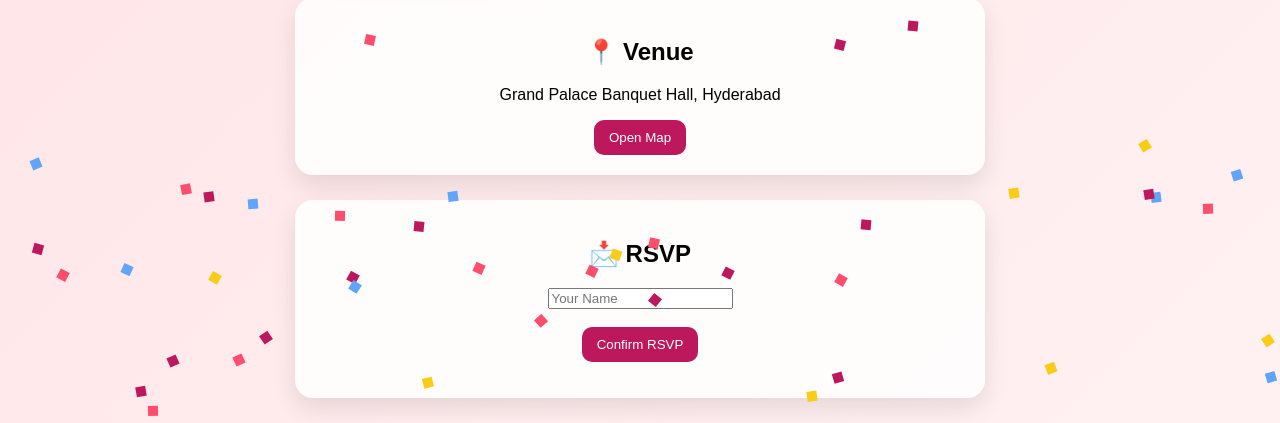
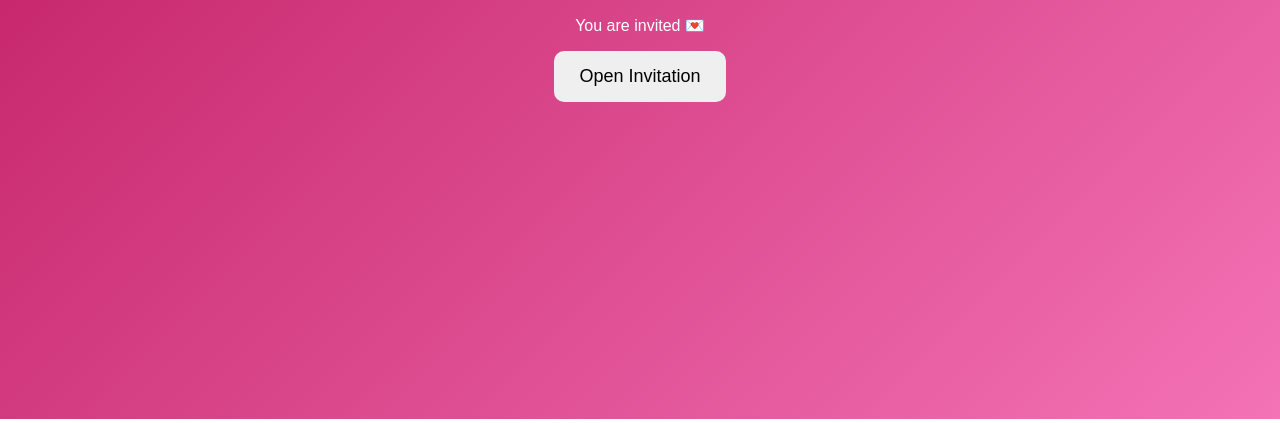
Before and after one commit to sagarsasala19-cyber/wedding-site, a plain HTML site: page index.html in a window 1280 px wide. Shown: the part 381-804 px from the top of the page. Drawn offline with Linux system fonts and the light colour scheme.

Commit message:
Revise wedding invitation HTML structure and styles

```diff
--- a/index.html
+++ b/index.html
@@ -1,161 +1,46 @@
 <!DOCTYPE html>
-<html lang="en">
+<html>
 <head>
-<meta charset="UTF-8">
 <meta name="viewport" content="width=device-width, initial-scale=1.0">
-<title>Aarav ❤️ Meera Wedding</title>
+<title>Wedding Invite</title>
 
 <style>
 body {
-  margin: 0;
+  margin:0;
+  display:flex;
+  justify-content:center;
+  align-items:center;
+  height:100vh;
+  background: linear-gradient(135deg,#be185d,#f472b6);
+  color:white;
   font-family: Arial;
-  background: linear-gradient(135deg, #ffe4e6, #fff1f2);
-  text-align: center;
-  overflow-x: hidden;
 }
 
-/* Loading screen */
-#loader {
-  position: fixed;
-  width: 100%;
-  height: 100%;
-  background: #be185d;
-  color: white;
-  display: flex;
-  justify-content: center;
-  align-items: center;
-  font-size: 1.5em;
-  z-index: 999;
+.box {
+  text-align:center;
 }
 
-/* Cards */
-.card {
-  background: rgba(255,255,255,0.85);
-  margin: 25px auto;
-  padding: 20px;
-  width: 90%;
-  max-width: 650px;
-  border-radius: 18px;
-  box-shadow: 0 10px 25px rgba(0,0,0,0.1);
-  opacity: 0;
-  transform: translateY(30px);
-  transition: 1s;
-}
-
-.card.show {
-  opacity: 1;
-  transform: translateY(0);
-}
-
-h1 { color: #be185d; }
-
-/* Buttons */
 button {
-  background: #be185d;
-  color: white;
-  border: none;
-  padding: 10px 15px;
-  border-radius: 10px;
-  cursor: pointer;
-}
-
-/* Confetti */
-.confetti {
-  position: fixed;
-  width: 10px;
-  height: 10px;
-  background: red;
-  top: -10px;
-  animation: fall 4s linear infinite;
-}
-
-@keyframes fall {
-  to { transform: translateY(100vh) rotate(360deg); }
+  padding:15px 25px;
+  border:none;
+  border-radius:10px;
+  font-size:18px;
+  cursor:pointer;
 }
 </style>
 </head>
 
 <body>
 
-<!-- LOADER -->
-<div id="loader">💍 Loading Wedding Experience...</div>
-
-<!-- CONTENT -->
-<div class="card">
+<div class="box">
   <h1>Aarav ❤️ Meera</h1>
-  <p>Wedding Celebration 💍</p>
-</div>
-
-<div class="card">
-  <h2>📅 May 6, 2026</h2>
-  <h3 id="countdown"></h3>
-</div>
-
-<div class="card">
-  <h2>📍 Venue</h2>
-  <p>Grand Palace Banquet Hall, Hyderabad</p>
-  <button onclick="openMap()">Open Map</button>
-</div>
-
-<div class="card">
-  <h2>📩 RSVP</h2>
-  <input id="name" placeholder="Your Name"><br><br>
-  <button onclick="sendRSVP()">Confirm RSVP</button>
-  <p id="msg"></p>
+  <p>You are invited 💌</p>
+  <button onclick="openInvite()">Open Invitation</button>
 </div>
 
 <script>
-// Loader
-window.onload = () => {
-  setTimeout(() => {
-    document.getElementById("loader").style.display = "none";
-    createConfetti();
-    revealCards();
-  }, 1500);
-};
-
-// Reveal animation
-function revealCards() {
-  document.querySelectorAll(".card").forEach((c, i) => {
-    setTimeout(() => c.classList.add("show"), i * 300);
-  });
-}
-
-// Countdown
-const date = new Date("May 6, 2026").getTime();
-setInterval(() => {
-  let now = new Date().getTime();
-  let diff = date - now;
-  let days = Math.floor(diff / (1000*60*60*24));
-  document.getElementById("countdown").innerHTML =
-    "⏳ " + days + " days left";
-}, 1000);
-
-// Map
-function openMap() {
-  window.open("https://maps.google.com?q=Hyderabad Grand Palace Banquet Hall");
-}
-
-// RSVP (Google Sheets ready hook)
-function sendRSVP() {
-  let name = document.getElementById("name").value;
-
-  document.getElementById("msg").innerHTML =
-    "Thank you " + name + " 💖 RSVP received!";
-
-  // You can connect Google Sheets here later
-}
-
-// Confetti effect
-function createConfetti() {
-  for (let i = 0; i < 80; i++) {
-    let conf = document.createElement("div");
-    conf.classList.add("confetti");
-    conf.style.left = Math.random() * 100 + "vw";
-    conf.style.background = ["#be185d","#ff4d6d","#facc15","#60a5fa"][Math.floor(Math.random()*4)];
-    conf.style.animationDuration = (Math.random()*3 + 2) + "s";
-    document.body.appendChild(conf);
-  }
+function openInvite(){
+  window.location.href = "invitation.html" + window.location.search;
 }
 </script>
 
```
